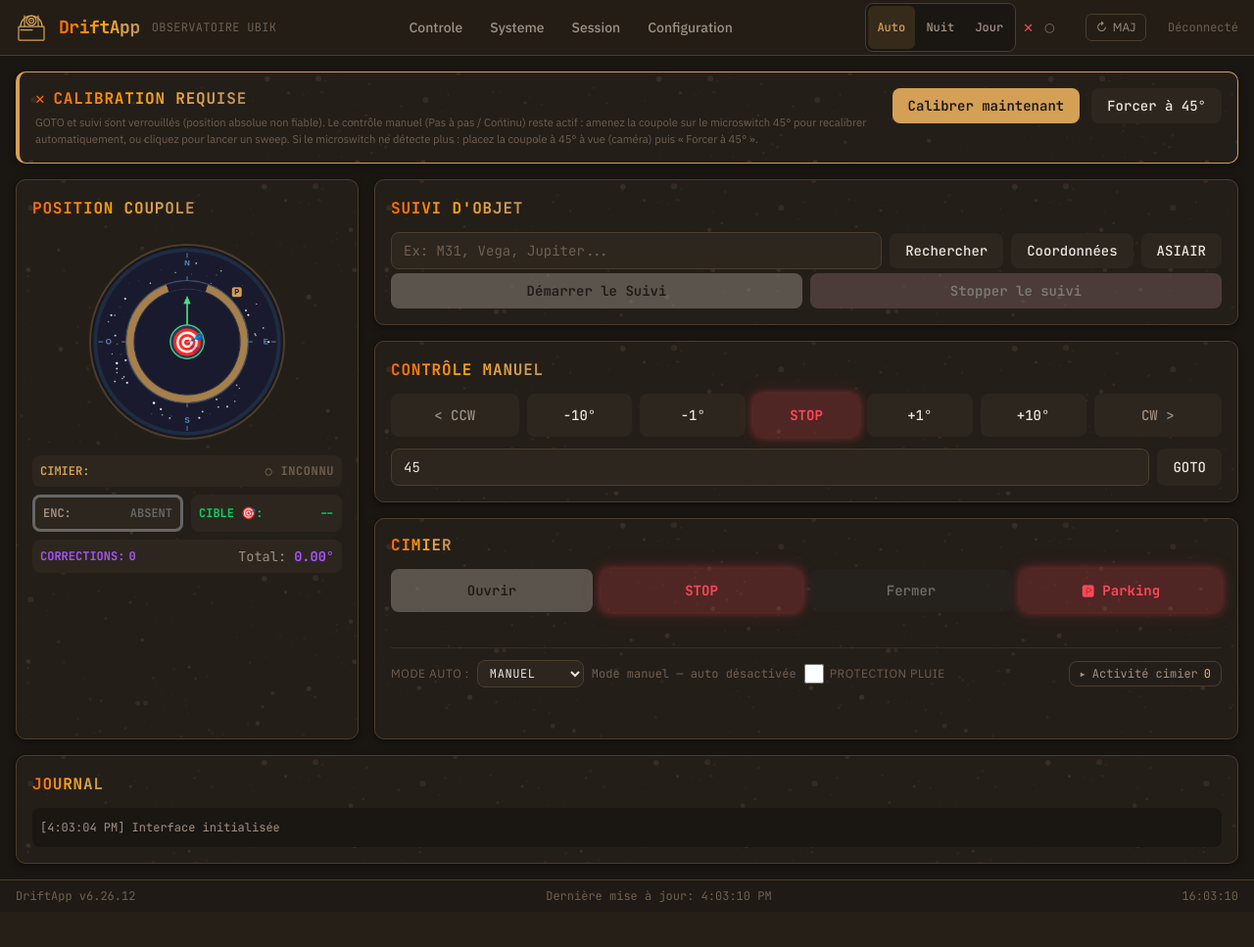
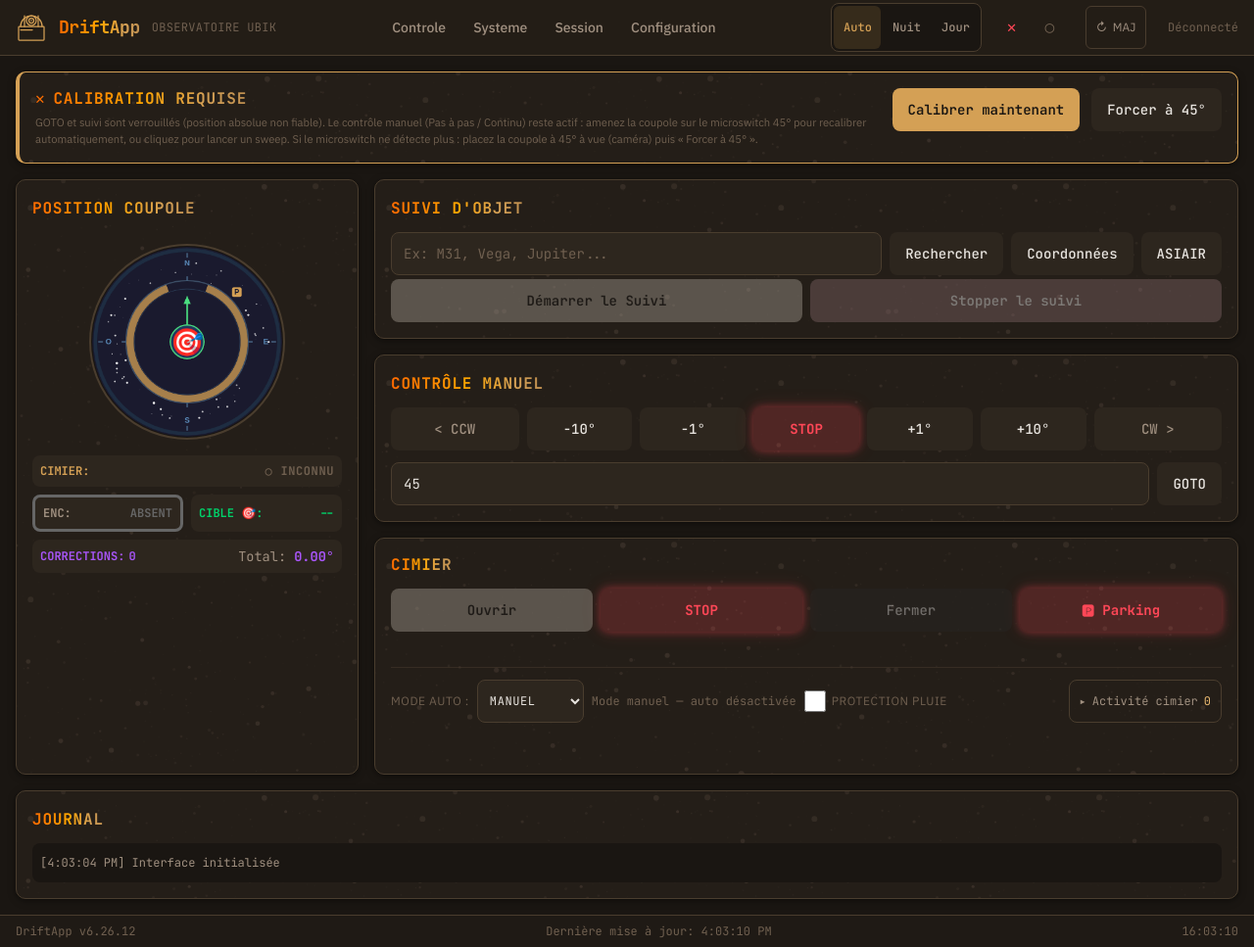
Before and after one commit to jpokinter87/DriftApp-Web, a Django app: page / in a window 1280 px wide. Shown: the whole page at 98% size. Before the commit the page ends 921 px from the top, so only its background shows below. Run offline with Django 4.2, Linux system fonts and the light colour scheme; style sheets or scripts are compiled from the project's sources.

Commit message:
feat(ui): cibles tactiles de 44 px sur toutes les pages (kiosque tactile)
Feuille touch.css non compilée : boutons, onglets, champs, listes,
icônes cliquables et libellés des cases à cocher passent à 44 px
minimum (WCAG 2.5.5). Exception du détecteur pour le dégradé feu du
nom de l'application, documenté dans DESIGN.md.

Co-Authored-By: Claude Opus 5.5 <noreply@anthropic.com>

```diff
--- /dev/null
+++ b/web/static/css/touch.css
@@ -0,0 +1,51 @@
+/* DriftApp — cibles tactiles (audit impeccable P1-2).
+   Le kiosque de la coupole est un écran tactile utilisé dans le noir : toute
+   commande fait au moins 44 px (WCAG 2.5.5), case à cocher comprise via son
+   libellé. Feuille non compilée, chargée sur toutes les pages : la sortie
+   Tailwind n'a pas à être régénérée. */
+
+.nav-tab,
+.btn,
+.btn-jog,
+.btn-stop,
+.btn-continuous,
+.btn-update-check,
+.selector-tab,
+.cfg-save-btn,
+.cfg-restart-btn,
+.input-field,
+.search-input,
+select,
+[aria-controls="cimier-timeline-list"] {
+    min-height: 44px;
+}
+
+.nav-tab,
+.btn-update-check,
+[aria-controls="cimier-timeline-list"] {
+    display: inline-flex;
+    align-items: center;
+}
+
+/* Icônes cliquables : la zone de toucher grandit, pas le glyphe. */
+#calibration-header-badge,
+#btn-refresh {
+    display: inline-flex;
+    align-items: center;
+    justify-content: center;
+    min-width: 44px;
+    min-height: 44px;
+}
+
+/* Case à cocher : 22 px visibles, et tout le libellé devient la cible. */
+input[type="checkbox"] {
+    width: 22px;
+    height: 22px;
+}
+
+label:has(> input[type="checkbox"]) {
+    display: inline-flex;
+    align-items: center;
+    min-height: 44px;
+    cursor: pointer;
+}
--- a/web/templates/base.html
+++ b/web/templates/base.html
@@ -18,7 +18,8 @@
 
     {% block extra_css %}{% endblock %}
 
-    <!-- Thème (mode nuit rouge) : après les feuilles de page, posé avant le premier rendu -->
+    <!-- Cibles tactiles 44 px (kiosque tactile), puis thème (mode nuit rouge) posé avant le premier rendu -->
+    <link rel="stylesheet" href="/static/css/touch.css?v={{ APP_VERSION }}">
     <link rel="stylesheet" href="/static/css/theme.css?v={{ APP_VERSION }}">
     <script src="/static/js/theme.js?v={{ APP_VERSION }}"></script>
 
```
Also changed, not shown: .impeccable/config.json (added).
